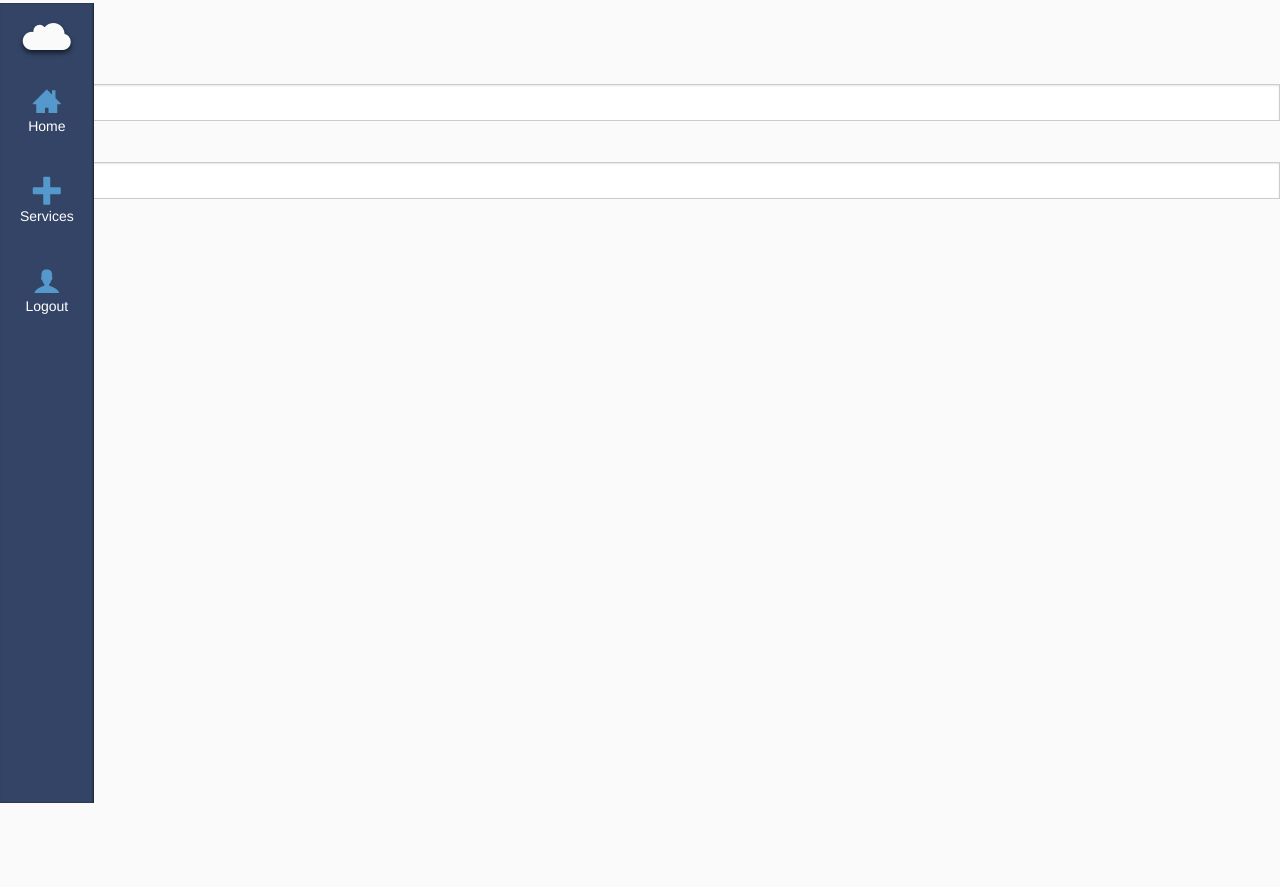
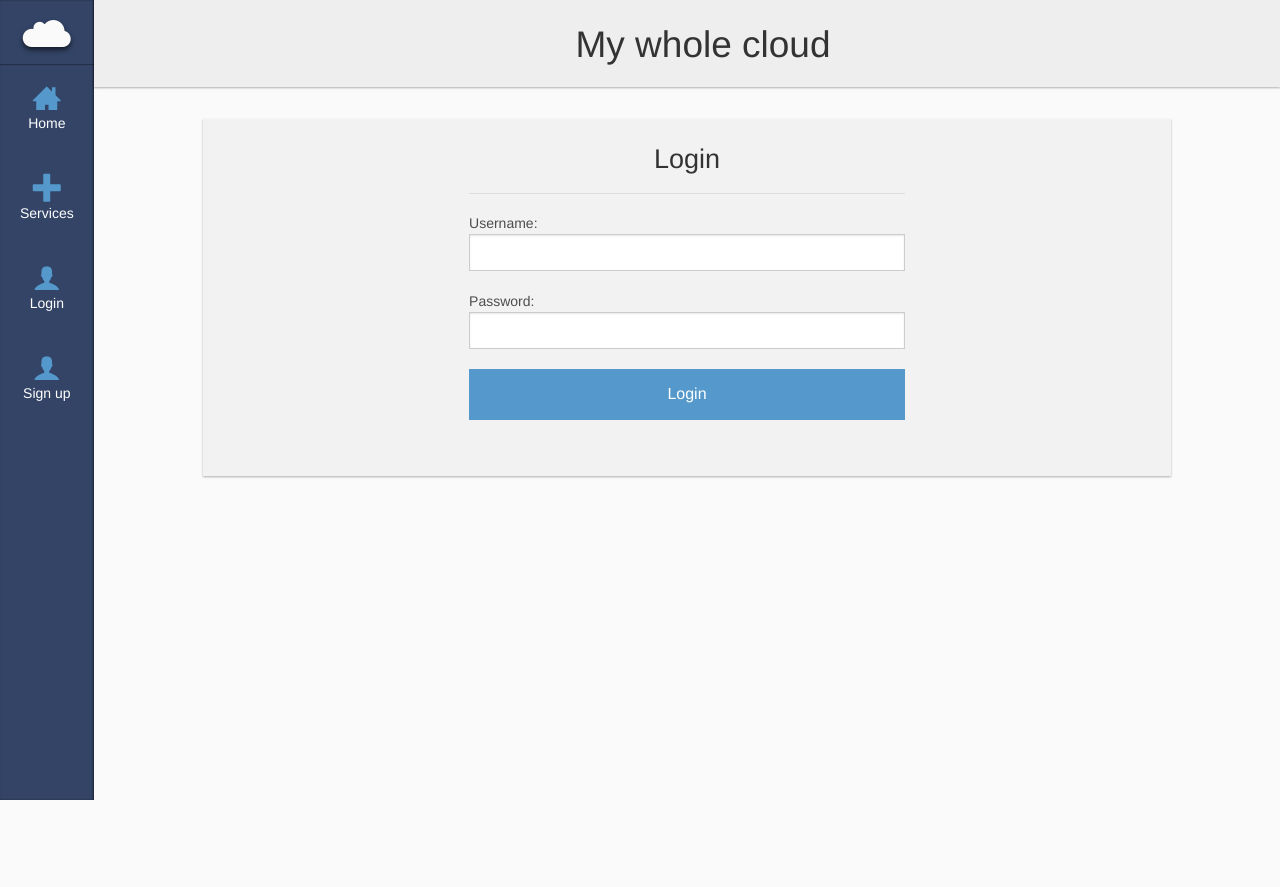
Before and after one commit to pabloparejo/finalYearProject, a Django app: page /login/ in a window 1280 px wide. Before the commit the page ends 803 px from the top, so only its background shows below. Run offline with Django 3.2, Linux system fonts and the light colour scheme; some libraries are stand-ins or nearby versions.

Commit message:
login and signup

```diff
--- a/main/templates/form.html
+++ b/main/templates/form.html
@@ -1,14 +1,35 @@
 {% extends 'base.html' %}
-{% block page_title %} {{title|capfirst}} {% endblock %}
-{% block content %}
-	<article>
-		<h2>{{title|capfirst}}</h2>
-		<form action="" method="POST">
-			{% csrf_token %}
-			{{ form.as_p }}
+{% block title %} {{page_title}} {% endblock %}
+{% block pagetitle %} {{page_title}} {% endblock %}
 
-			<input type="submit" value="{{title|capfirst}}">
-		</form>
-	</article>
+{% block content%}
+<section class='full-height inline-block content row'>
+	<header class="background-grey padding-top padding-bottom-05 bottom-shadow relative z-index-99">
+		<div class="max-width center-block text-center">
+			<h2 class='hide-for-small padding-left-2'>
+				My whole cloud
+			</h2>
+			<h3 class='show-for-small'>
+				My whole cloud
+			</h3>
+		</div>
+	</header>
 
+	<div class="full-height padding-bottom-2">
+		<div class='max-width center-block padding full-height overflow-y-scroll'>
+			<article class='panel card padding-top-05 no-border bottom-shadow margin-top overflow-hidden '>
+				<div class="small-12 medium-8 medium-offset-2 large-6 large-offset-3 columns">
+					<h3 class='padding-top text-center'>{{page_title}}</h3>
+					<hr>
+					<form action="" method="POST">
+						{% csrf_token %}
+						{{ form.as_p }}
+
+						<input type="submit" value="{{page_title|capfirst}}" class='expand button'>
+					</form>
+				</div>
+			</article>
+		</div>
+	</div>
+</section>
 {% endblock %}
--- a/main/views.py
+++ b/main/views.py
@@ -78,12 +78,12 @@ def new_user(request):
 			return HttpResponseRedirect('/')
 	else:
 		form = UserCreationForm()
-	titulo = "register"
+	page_title = "Sign up"
 	return render(request, 'form.html', locals())
 
 def user_login(request):
     form = LoginForm(request.POST or None)
-    title = "Login"
+    page_title = "Login"
     if request.POST and form.is_valid():
         user = form.login(request)
         if user:
--- a/mwc_drive/models.py
+++ b/mwc_drive/models.py
@@ -7,7 +7,7 @@ from oauth2client.django_orm import Storage
 
 from myWholeCloud.settings import SITE_URL
 
-from oauth2client.django_orm import FlowField, CredentialsField, Storage
+from oauth2client.django_orm import CredentialsField, Storage
 
 class DriveAccount(models.Model):
 
@@ -72,7 +72,6 @@ class DriveAccount(models.Model):
 
 
 	def reformat_metadata(self, metadata_list, path):
-		print path
 		for element in metadata_list:
 			element['name'] = element.pop('title')
 			element['icon'] = self.mime_types.get(element['mimeType'], 'file')
@@ -133,7 +132,7 @@ class DriveAccount(models.Model):
 		while True:
 			try:
 				param = {}
-				page_token = files_list['nextPageToken']
+				page_token = files_list.get('nextPageToken')
 				if page_token:
 					param['pageToken'] = page_token
 					files = service.files().list(**param).execute()
@@ -143,7 +142,6 @@ class DriveAccount(models.Model):
 				if not page_token:
 					break
 			except:
-				print 'An error occurred'
 				break
 		return files_list['items']
 
--- a/myWholeCloud/templates/base.html
+++ b/myWholeCloud/templates/base.html
@@ -34,11 +34,24 @@
 				<span class='icon-plus big-icon'></span>
 				<label>Services</label>
 			</a>
-			<a href="/logout"
-				class="item ease-in">
-				<span class='icon-user big-icon'></span>
-				<label>Logout</label>
-			</a>
+			{% if user.is_authenticated %}
+				<a href="/logout"
+					class="item ease-in">
+					<span class='icon-user big-icon'></span>
+					<label>Logout</label>
+				</a>
+			{% else %}
+				<a href="/login"
+					class="item ease-in">
+					<span class='icon-user big-icon'></span>
+					<label>Login</label>
+				</a>
+				<a href="/register"
+					class="item ease-in">
+					<span class='icon-user big-icon'></span>
+					<label>Sign up</label>
+				</a>
+			{% endif %}
 		</nav>
 	</header><!-- /header -->
 	{% block content %}
```
Also changed, not shown: main/templates/files.html (+14 -7 lines), mwc_dropbox/views.py (+4 -4 lines).
